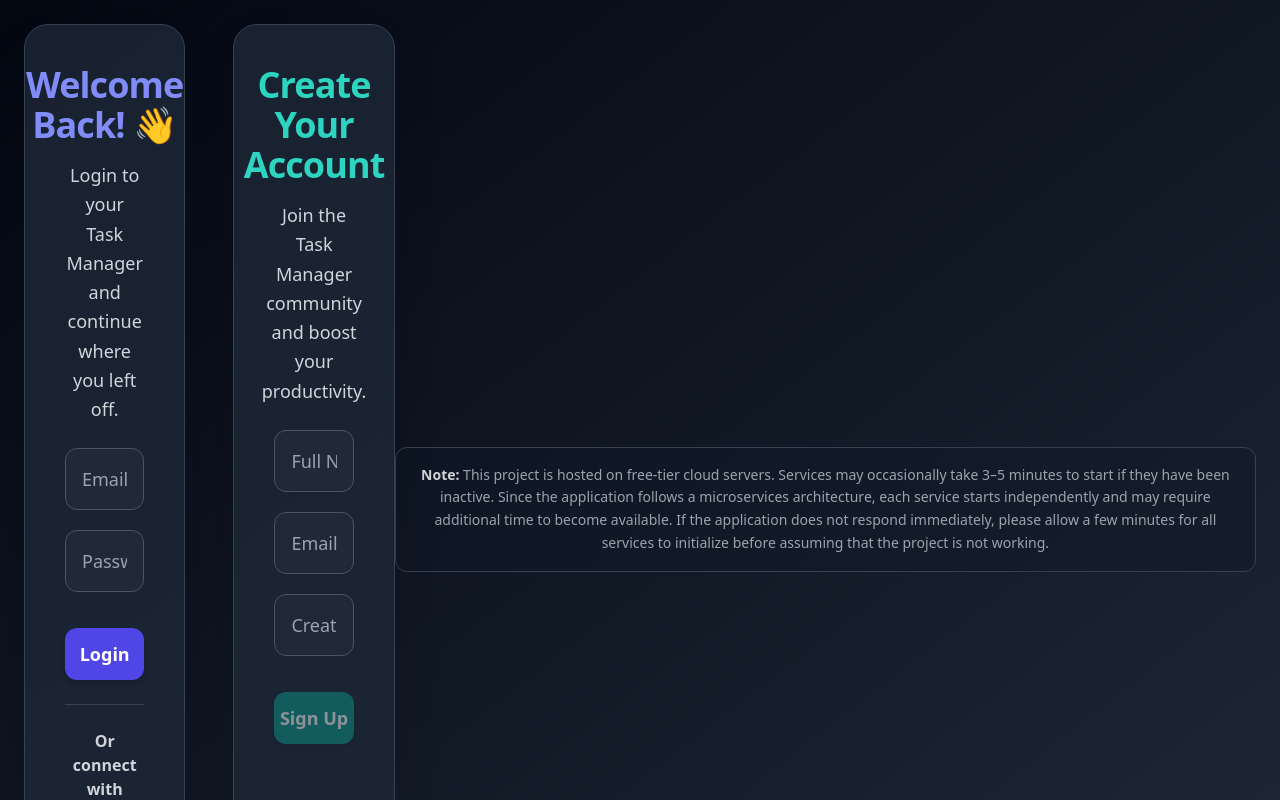
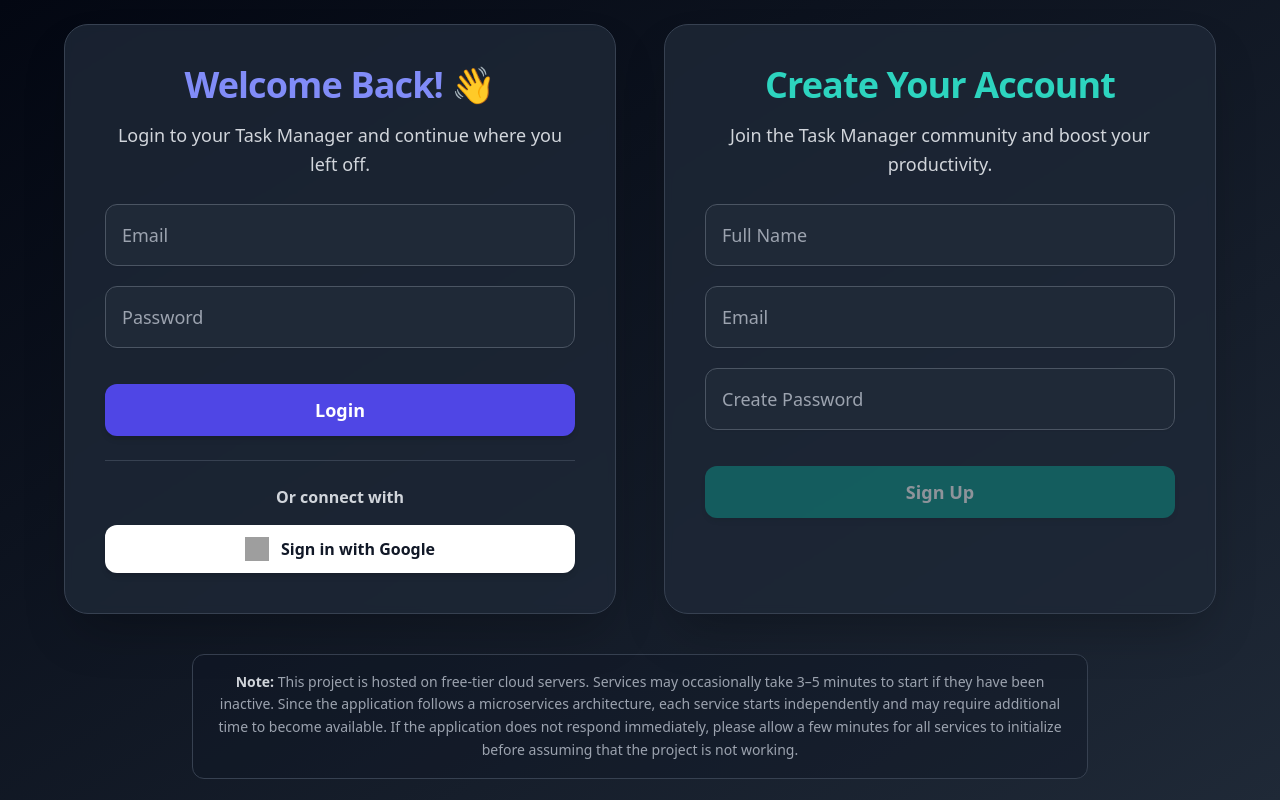
Before and after one commit to Mudit-vijay/TASK.MANAGER, a React (Vite) app in the folder FRONTEND/: page / in a window 1280 px wide. Shown: the top 800 px of the page. Built offline with nearby package versions, Linux system fonts and the light colour scheme; no server answers; grey boxes are pictures that could not be loaded.

Commit message:
added note

```diff
--- a/FRONTEND/src/components/authentication/Login.jsx
+++ b/FRONTEND/src/components/authentication/Login.jsx
@@ -80,7 +80,7 @@
     "w-full bg-white text-gray-900 px-5 py-3 rounded-xl flex items-center justify-center space-x-3 font-semibold transition hover:bg-gray-200 shadow-md transform hover:-translate-y-0.5 active:translate-y-0";
 
   return (
-    <div className="flex justify-center items-center min-h-screen bg-gradient-to-br from-gray-950 to-gray-800 text-white p-6 font-sans">
+<div className="flex flex-col justify-center items-center min-h-screen bg-gradient-to-br from-gray-950 to-gray-800 text-white p-6 font-sans">
       <div className="w-full max-w-6xl grid grid-cols-1 md:grid-cols-2 gap-12">
         {/* --- LOGIN CARD --- */}
         <div className="bg-gray-800 bg-opacity-80 backdrop-blur-sm shadow-2xl rounded-3xl p-10 flex flex-col items-center transition-transform duration-500 hover:scale-[1.02] hover:shadow-3xl border border-gray-700">
```
